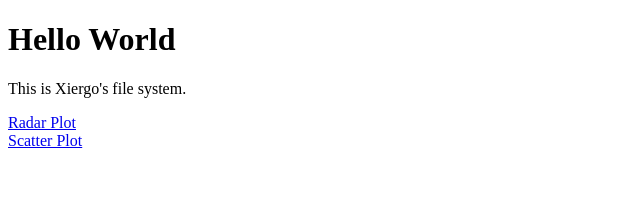
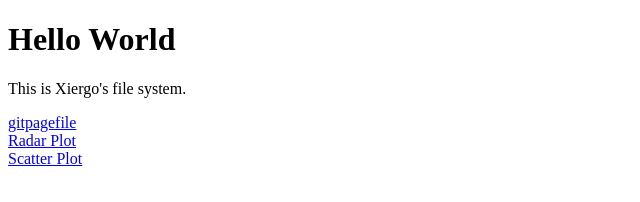
Before and after one commit to xiergo/xiergo.github.io, a plain HTML site: page index.html in a window 1280 px wide. Shown: the whole page, without its empty margins (0-640 px from the left). Drawn offline with Linux system fonts and the light colour scheme.

Commit message:
'change1'

```diff
--- a/index.html
+++ b/index.html
@@ -7,6 +7,7 @@
 <body>
 	<h1>Hello World</h1>
 	<p>This is Xiergo's file system.</p>
+	<a href="localexplorer:D:\Users\xiergo\Documents\GitHub\xiergo.github.io">gitpagefile</a><br>
 	<a href="localexplorer:D:\Users\xiergo\Desktop\project results\radar plot">Radar Plot</a><br>
 	<a href="localexplorer:D:\Users\xiergo\Desktop\project results\scatterplot">Scatter Plot</a><br>
 </body>
```
Also changed, not shown: directory.txt.
